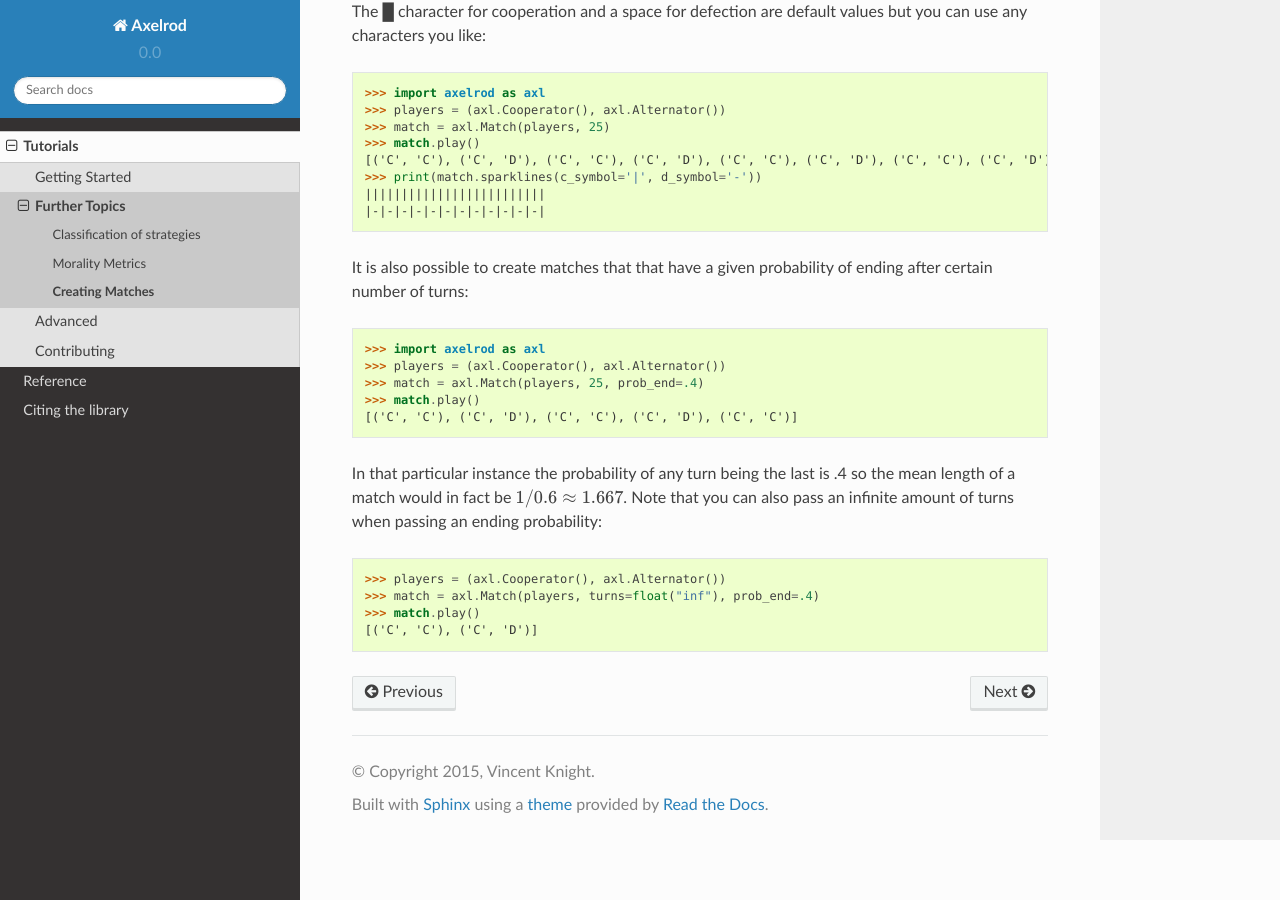
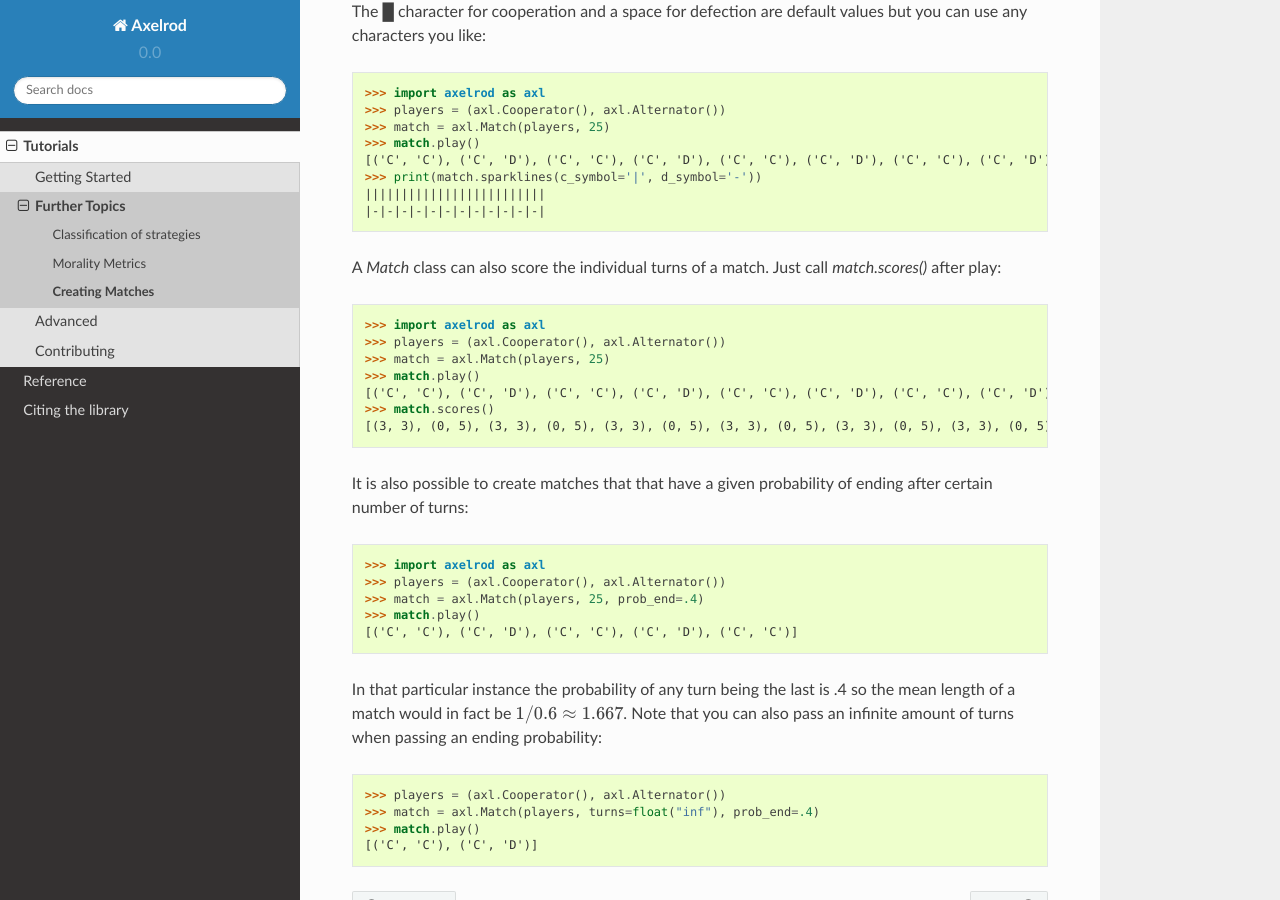
Before and after one commit to Axelrod-Python/Axelrod, a Sphinx documentation site: the page built from docs/tutorials/further_topics/creating_matches.rst, in a window 1280 px wide and 900 px high, scrolled down 1186 px. Built offline with Sphinx 7.4.7 and the Read the Docs theme 2.0.0, drawn with Linux system fonts in a browser that asks for light colours.

Commit message:
Update docs with Match.scores info:

```diff
--- a/docs/tutorials/further_topics/creating_matches.rst
+++ b/docs/tutorials/further_topics/creating_matches.rst
@@ -67,6 +67,17 @@
     |||||||||||||||||||||||||
     |-|-|-|-|-|-|-|-|-|-|-|-|
 
+A `Match` class can also score the individual turns of a match. Just call
+`match.scores()` after play::
+
+    >>> import axelrod as axl
+    >>> players = (axl.Cooperator(), axl.Alternator())
+    >>> match = axl.Match(players, 25)
+    >>> match.play()
+    [('C', 'C'), ('C', 'D'), ('C', 'C'), ('C', 'D'), ('C', 'C'), ('C', 'D'), ('C', 'C'), ('C', 'D'), ('C', 'C'), ('C', 'D'), ('C', 'C'), ('C', 'D'), ('C', 'C'), ('C', 'D'), ('C', 'C'), ('C', 'D'), ('C', 'C'), ('C', 'D'), ('C', 'C'), ('C', 'D'), ('C', 'C'), ('C', 'D'), ('C', 'C'), ('C', 'D'), ('C', 'C')]
+    >>> match.scores()
+    [(3, 3), (0, 5), (3, 3), (0, 5), (3, 3), (0, 5), (3, 3), (0, 5), (3, 3), (0, 5), (3, 3), (0, 5), (3, 3), (0, 5), (3, 3), (0, 5), (3, 3), (0, 5), (3, 3), (0, 5), (3, 3), (0, 5), (3, 3), (0, 5), (3, 3)]
+
 It is also possible to create matches that that have a given probability of
 ending after certain number of turns::
 
```
